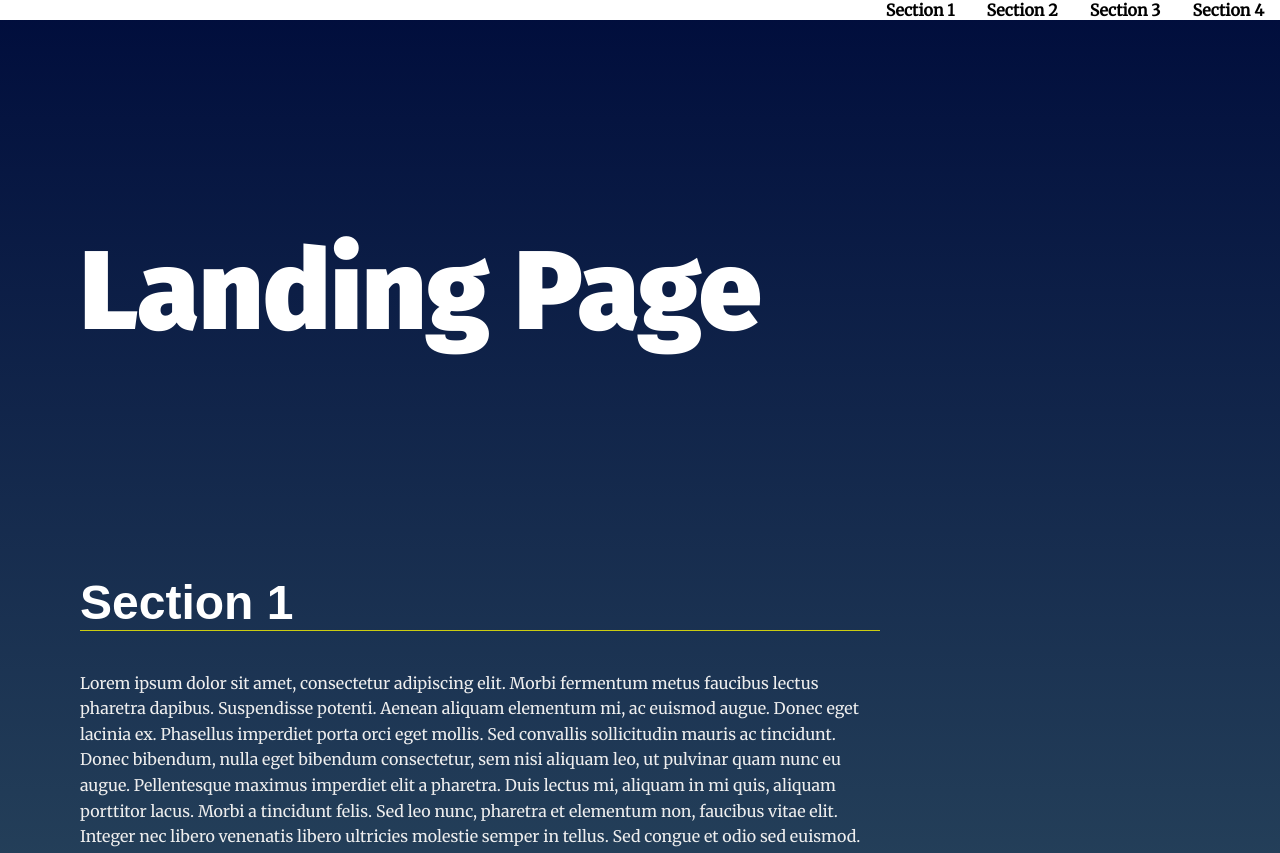
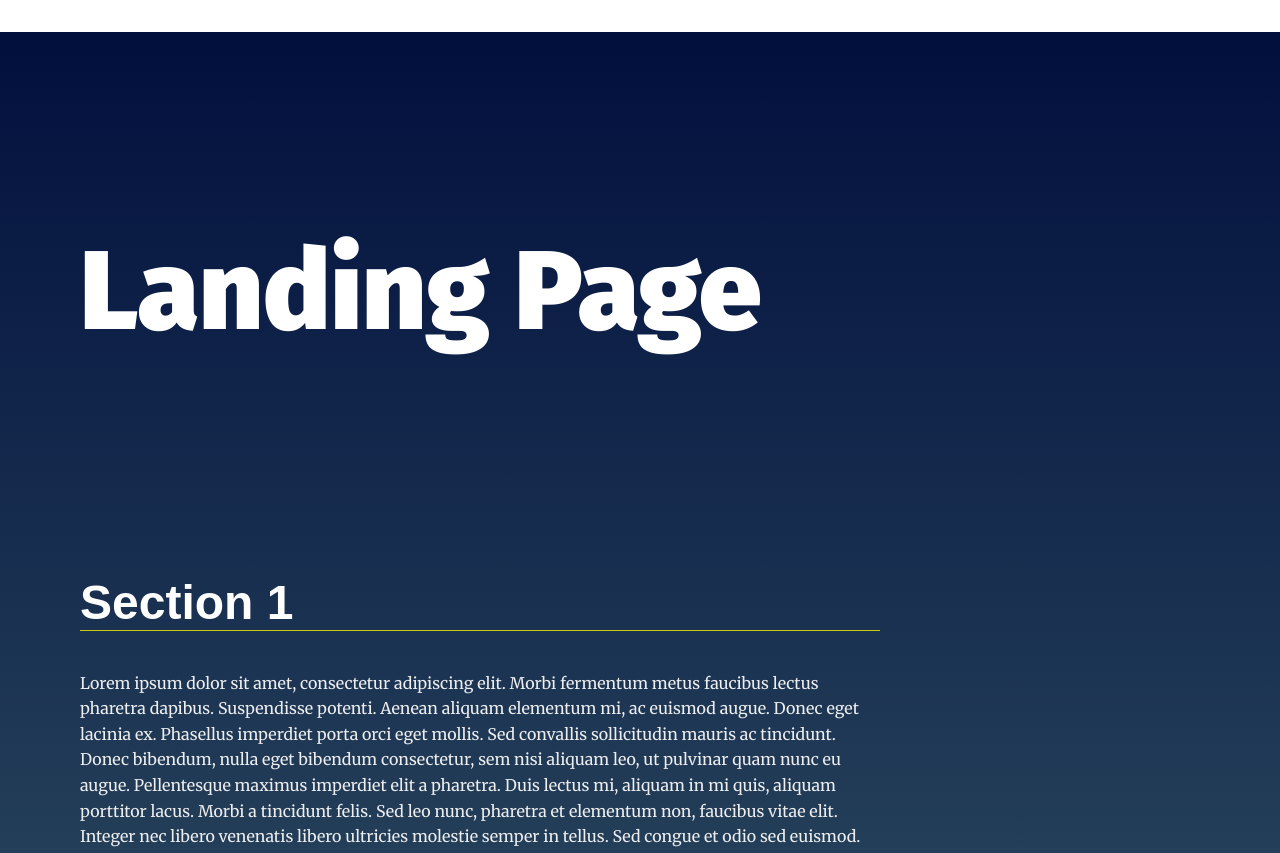
Before and after one commit to nemuochi/landingpage, a plain HTML site: page index.html in a window 1280 px wide. Shown: the top 853 px of the page. Drawn offline with Linux system fonts and the light colour scheme.

Commit message:
buildNavMenu

```diff
--- a/css/styles.css
+++ b/css/styles.css
@@ -86,6 +86,11 @@ section {
     background: #333;
     color: #fff;
     transition: ease 0.3s all;
+}
+
+/* app.js creates this new id: navbar__list */
+#navbar__list {
+  padding: 1em 0 1em 0;
 }
 
 /* Header Styles */
--- a/js/app.js
+++ b/js/app.js
@@ -17,18 +17,14 @@
  * Define Global Variables
  *
 */
-const sections = document.querySelectorAll('section');
-// Access the ul by it's id name
-const navbarList=document.querySelector('#menu__link');
-
+const allSections = document.querySelectorAll("section");
+const navList = document.querySelector("#menu__link");
 /**
  * End Global Variables
  * Start Helper Functions
  *
 */
-// function(Helper){
-//
-// }
+
 
 
 /**
@@ -37,52 +33,29 @@ const navbarList=document.querySelector('#menu__link');
  *
 */
 
-// build the nav
-// create navigation in HTML with JS as the following elements:
-// <ul id="navbar__list"></ul>
-function createNavLink(section) {
-    const li = document.createElement("li");
-    const aElem = document.createElement("a");
-    const link = `#${section.id}`;
-    const name = section.getAttribute("data-nav");
-    aElem.setAttribute("href", link);
-    aElem.setAttribute("class", `menu__link ${section.id}`);
-    aElem.textContent = name;
-    li.appendChild(aElem);
-    return li;
-}
-// build the nav
-function buildNavMenu() {
-	// const navFragment = document.createDocumentFragment();
-  const nav = document.getElementById("navbar__list");
-  for (const section of sections) {
-    const navList = createNavLink(section);
-    nav.appendChild(navList);
+// build the nav in the <ul id="navbar__list"></li>
+function buildNavMenu(section){
+  // create nav link
+  const li = document.createElement("li");
+  const alink = document.createElement("a");
+  const sectionid = "#${section.id}";
+  const name = section.getAttribute("data-nav");
+  li.setAttribute("class", "menu__link ${section.id}");
+  alink.setAttribute("href", sectionid);
+  alink.textContent = name;
+  li.appendChild(alink);
+  // Add li element in the <ul id="navbar__list"></li>
+  const ulist = document.getElementById("navbar__list");
+  for (const i=0; i < allSections.length; i++){
+    ulist.appendChild(li);
   };
-}
+};
+buildNavMenu();
 
+// Add class 'active' to section when near top of viewport
 
-// Add class 'active' to section when it is near top of viewport
-function makeActive() {
-  for (const section of sections) {
-    const box = section.getBoundingClientRect();
-    // You can play with the values in the "if" condition to further make it more accurate.
-    if (box.top <= 150 && box.bottom >= 150) {
-      // Apply active state on the current section and the corresponding Nav link.
-      // const id = section.getAttribute("id");  document.querySelector(`.${id}`).classList.remove("active");
-      section.classList.add("my-active-class");
-    } else {
-      // Remove active state from other section and corresponding Nav link.
-      // const id = section.getAttribute("id");  document.querySelector(`.${id}`).classList.remove("active");
-      section.classList.remove("my-active-class");
-    }
-  }
-}
+// Scroll to anchor ID using scrollTO event
 
-// Make sections active when you scroll
-document.addEventListener("scroll", function() {
-  makeActive();
-});
 
 /**
  * End Main Functions
@@ -91,11 +64,7 @@ document.addEventListener("scroll", function() {
 */
 
 // Build menu
-document.addEventListener("DOMContentLoaded", function() {
-  //Build navigation menu when the DOM is ready
-  buildNavMenu();
-}
-);
 
+// Scroll to section on link click
 
 // Set sections as active
```
